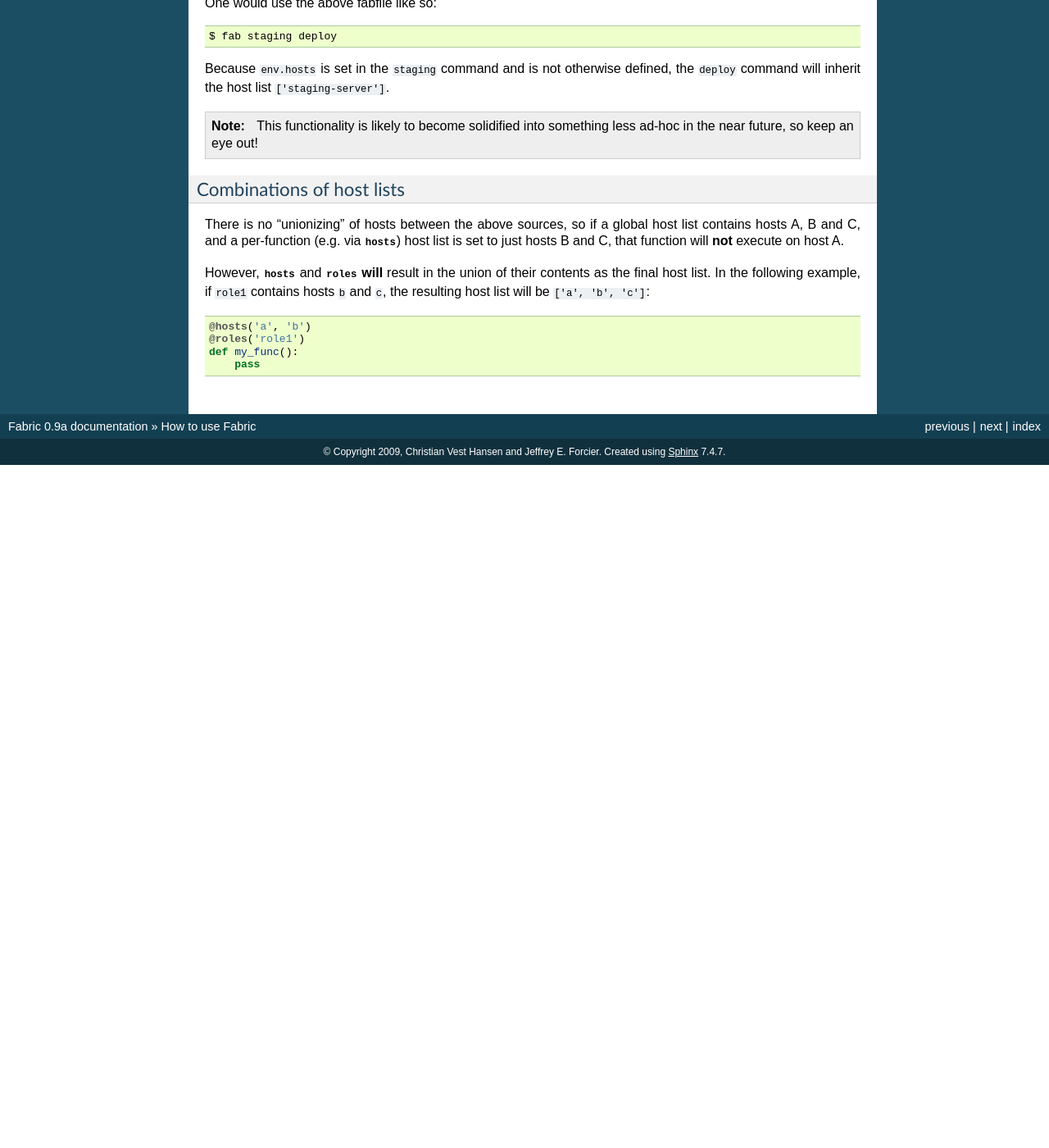
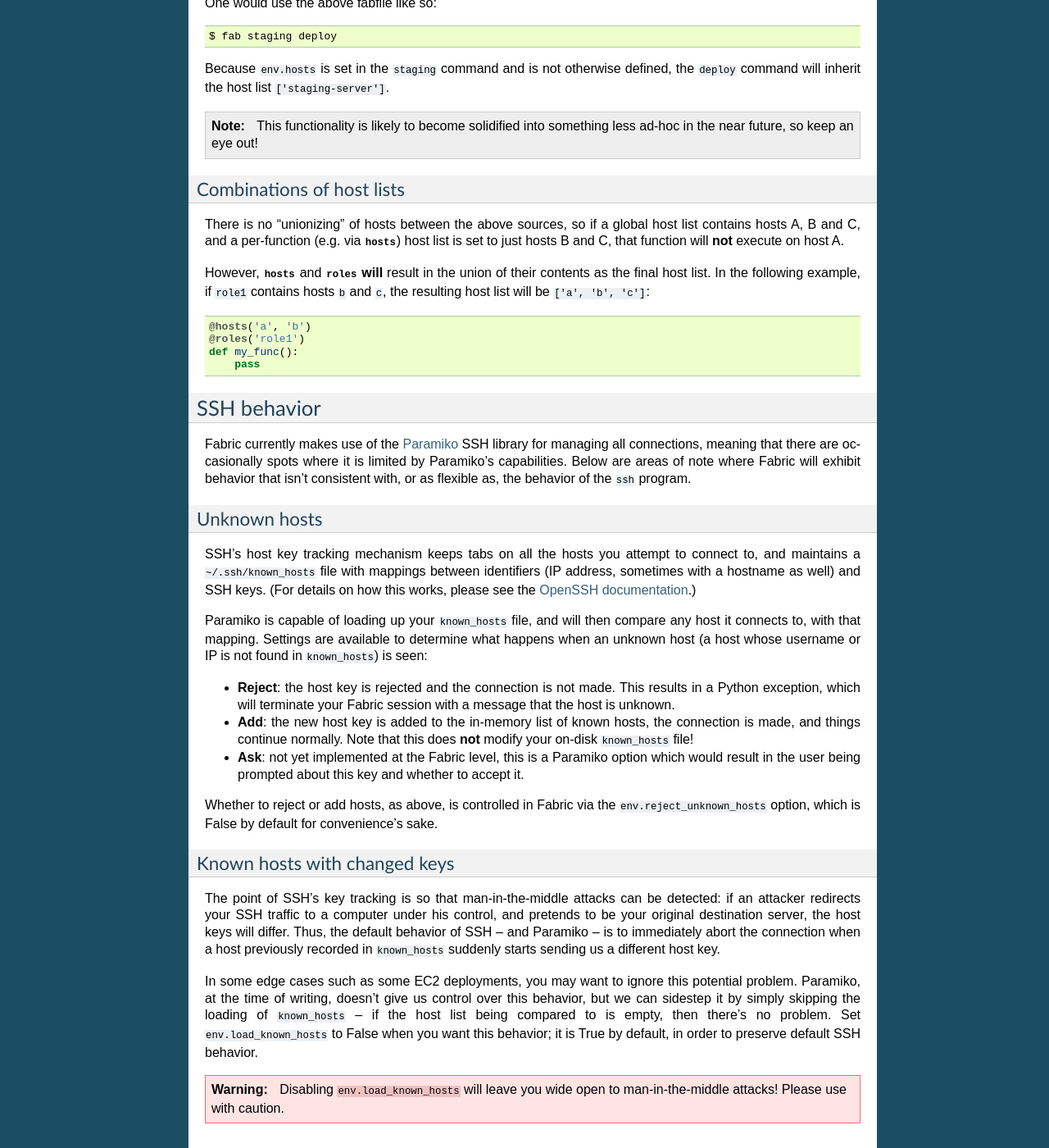
Before and after one commit to fabric/fabric, a Sphinx documentation site: the page built from docs/usage.rst, in a window 1280 px wide and 1400 px high, scrolled down 1846 px. Shown: the whole window at 82% size. Built offline with Sphinx 7.4.7, drawn with Linux system fonts in a browser that asks for light colours; before the commit the page ends 2413 px from its top, so only the background shows below that; some of the changed text lies outside the part shown.

Commit message:
Addendum to previous commits: docs, and split behavior into 2 env vars.

```diff
--- a/docs/usage.rst
+++ b/docs/usage.rst
@@ -136,3 +136,61 @@ will be ``['a', 'b', 'c']``::
     @roles('role1')
     def my_func():
         pass
+
+
+SSH behavior
+============
+
+Fabric currently makes use of the `Paramiko
+<http://www.lag.net/paramiko/docs/>`_ SSH library for managing all connections,
+meaning that there are occasionally spots where it is limited by Paramiko's
+capabilities. Below are areas of note where Fabric will exhibit behavior that
+isn't consistent with, or as flexible as, the behavior of the ``ssh`` program.
+
+Unknown hosts
+-------------
+SSH's host key tracking mechanism keeps tabs on all the hosts you attempt to
+connect to, and maintains a ``~/.ssh/known_hosts`` file with mappings between
+identifiers (IP address, sometimes with a hostname as well) and SSH keys. (For
+details on how this works, please see the `OpenSSH documentation
+<http://openssh.org/manual.html>`_.)
+
+Paramiko is capable of loading up your ``known_hosts`` file, and will then
+compare any host it connects to, with that mapping. Settings are available to
+determine what happens when an unknown host (a host whose username or IP is not
+found in ``known_hosts``) is seen:
+
+* **Reject**: the host key is rejected and the connection is not made. This
+  results in a Python exception, which will terminate your Fabric session with a
+  message that the host is unknown.
+* **Add**: the new host key is added to the in-memory list of known hosts, the
+  connection is made, and things continue normally. Note that this does **not**
+  modify your on-disk ``known_hosts`` file!
+* **Ask**: not yet implemented at the Fabric level, this is a Paramiko option
+  which would result in the user being prompted about this key and whether to
+  accept it.
+
+Whether to reject or add hosts, as above, is controlled in Fabric via the
+``env.reject_unknown_hosts`` option, which is False by default for
+convenience's sake.
+
+Known hosts with changed keys
+-----------------------------
+
+The point of SSH's key tracking is so that man-in-the-middle attacks can be
+detected: if an attacker redirects your SSH traffic to a computer under his
+control, and pretends to be your original destination server, the host keys will
+differ. Thus, the default behavior of SSH -- and Paramiko -- is to immediately
+abort the connection when a host previously recorded in ``known_hosts`` suddenly
+starts sending us a different host key.
+
+In some edge cases such as some EC2 deployments, you may want to ignore this
+potential problem. Paramiko, at the time of writing, doesn't give us control
+over this behavior, but we can sidestep it by simply skipping the loading of
+``known_hosts`` -- if the host list being compared to is empty, then there's no
+problem. Set ``env.load_known_hosts`` to False when you want this behavior; it
+is True by default, in order to preserve default SSH behavior.
+
+.. warning::
+    Disabling ``env.load_known_hosts`` will leave you wide open to
+    man-in-the-middle attacks! Please use with caution.
```
Also changed, not shown: 2 other files.
